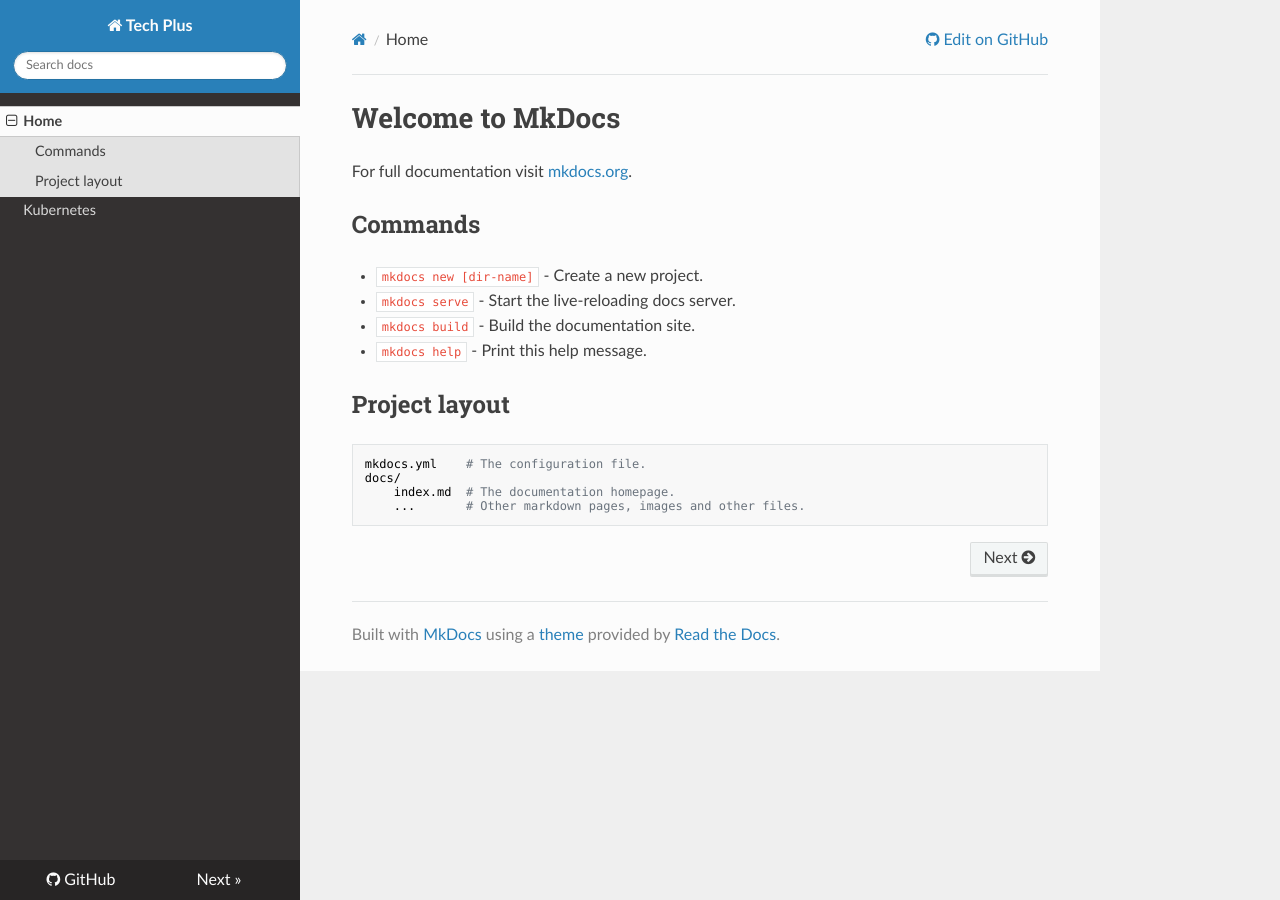
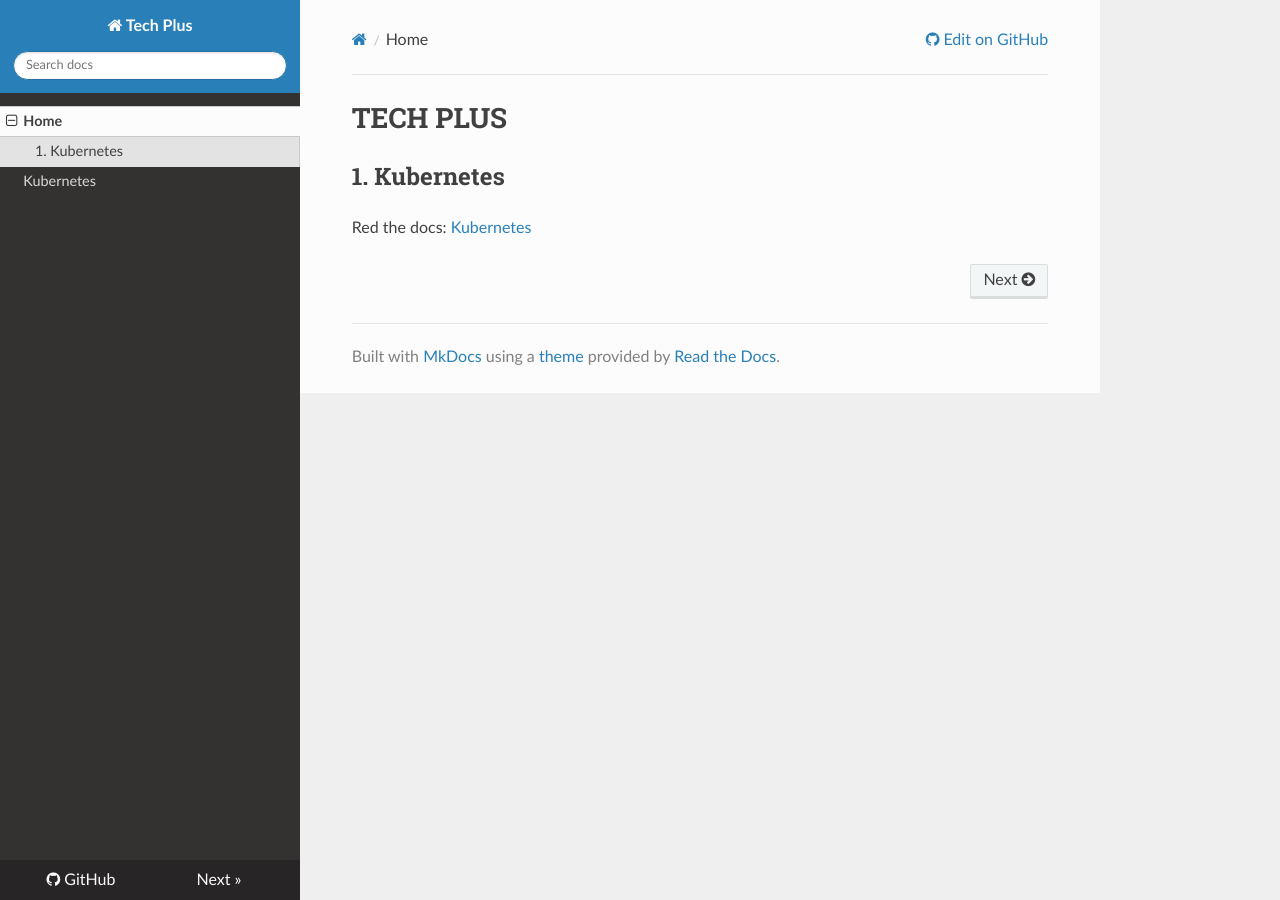
Before and after one commit to tuanda2/techplus, an MkDocs documentation site: the page built from docs/index.md, in a window 1280 px wide. Built offline with MkDocs 1.6.1, drawn with Linux system fonts in a browser that asks for light colours; nearby versions of some CDN libraries; old or Windows-style settings are respelled for this version of MkDocs.

Commit message:
Update index.md

```diff
--- a/docs/index.md
+++ b/docs/index.md
@@ -1,17 +1,4 @@
-# Welcome to MkDocs
+# TECH PLUS
 
-For full documentation visit [mkdocs.org](https://mkdocs.org).
-
-## Commands
-
-* `mkdocs new [dir-name]` - Create a new project.
-* `mkdocs serve` - Start the live-reloading docs server.
-* `mkdocs build` - Build the documentation site.
-* `mkdocs help` - Print this help message.
-
-## Project layout
-
-    mkdocs.yml    # The configuration file.
-    docs/
-        index.md  # The documentation homepage.
-        ...       # Other markdown pages, images and other files.
+## 1. Kubernetes
+Red the docs: [Kubernetes](k8s.md)
```
